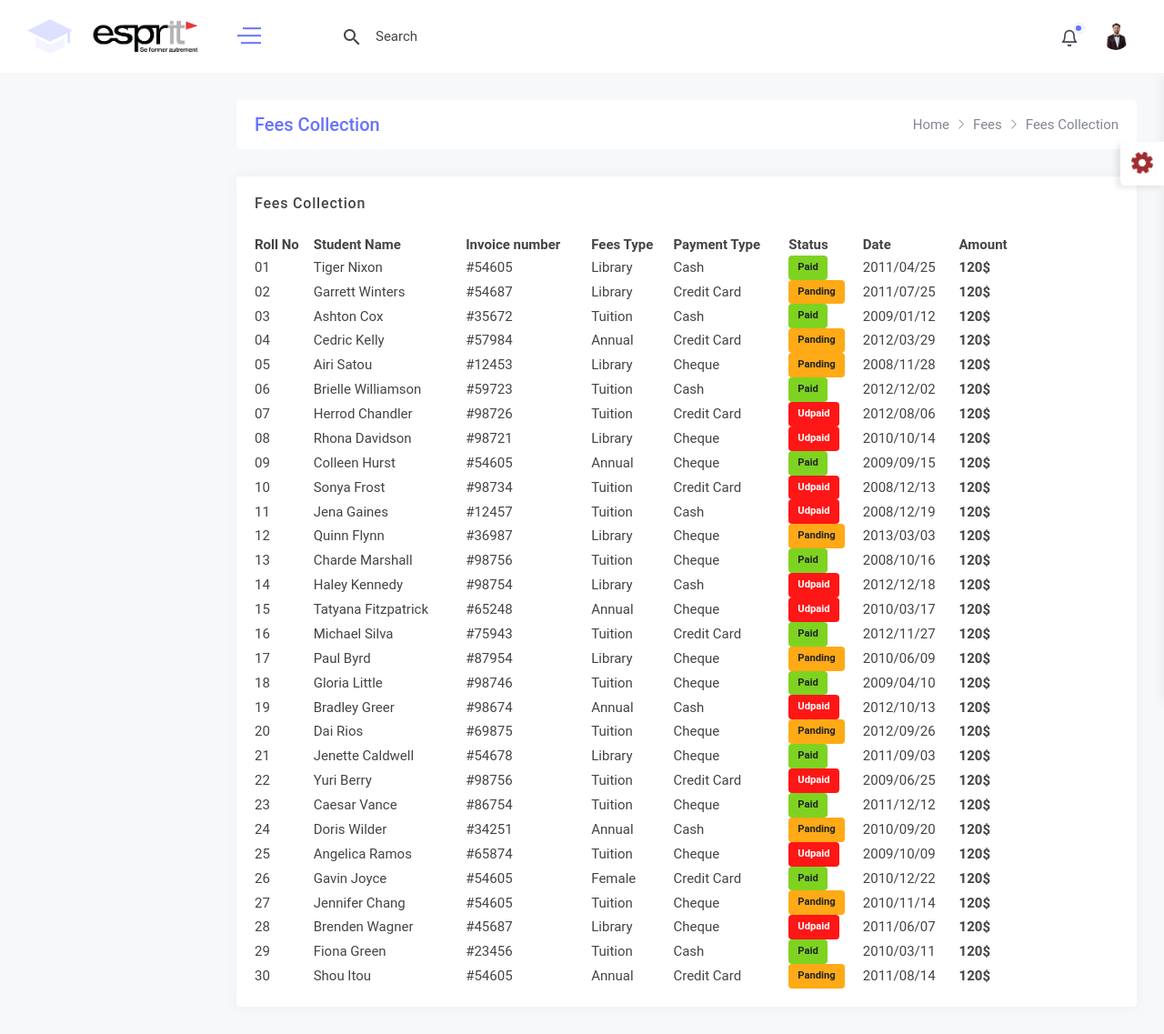
After one commit to bahahr4/esprit, a Symfony app: template templates/dash/payresto.html.twig in a window 1280 px wide. The commit adds this page. Shown: the whole page at 91% size. Run offline with Twig, Linux system fonts and the light colour scheme; the template is opened without the code that fills it, so the values that code supplies are empty; style sheets or scripts are compiled from the project's sources; some libraries are stand-ins or nearby versions; some web fonts are replaced.

Commit message:
bahahehe

```diff
--- a/templates/base.html.twig
+++ b/templates/base.html.twig
@@ -238,10 +238,10 @@
                         <span class="nav-text">Student</span>
                     </a>
                     <ul id="studentsMenu" class="collapse" aria-expanded="false">
-                        <li><a href="all-students.html">All Student</a></li>
+                        <li><a href="{{ path('app_list_students') }}">All Student</a></li>
                         <li><a href="add-students.html">Add Student</a></li>
-                        <li><a href="edit-students.html">Edit Student</a></li>
-                        <li><a href="student-profile.html">About Students</a></li>
+                        <li><a href="{{ path('app_list_students') }}">Edit Student</a></li>
+                        <li><a href="{{ path('app_list_students') }}">About Students</a></li>
                     </ul>
                 </li>
 
@@ -315,10 +315,24 @@
                         <span class="nav-text">Bourses</span>
                     </a>
                     <ul id="boursesMenu" class="collapse" aria-expanded="false">
-                        <li><a href="all-bourses.html">All Bourses</a></li>
-                        <li><a href="add-bourses.html">Add Bourses</a></li>
-                        <li><a href="edit-bourses.html">Edit Bourse</a></li>
-                        <li><a href="bourse-takers.html">Bourse Takers</a></li>
+                        <li><a href="{{ path('app_list_bourses') }}">All Bourses</a></li>
+                        <li><a href="{{ path('app_add_bourses') }}">Add Bourses</a></li>
+                        <li><a href="{{ path('app_edit_bourses') }}">Edit Bourse</a></li>
+                        <li><a href="{{ path('app_list_bourses') }}">Bourse Takers</a></li>
+                    </ul>
+                </li>
+
+
+                <li>
+                    <a class="has-arrow" href="#" data-toggle="collapse" data-target="#restaurantMenu" aria-expanded="false">
+                        <i class="la la-utensils"></i>
+                        <span class="nav-text">Restaurant</span>
+                    </a>
+                    <ul id="restaurantMenu" class="collapse">
+                        <li><a href="{{ path('app_payresto') }}">Restaurant Paiement</a></li>
+                        <li><a href="">2</a></li>
+                        <li><a href="">3</a></li>
+                        <li><a href="">4</a></li>
                     </ul>
                 </li>
 
--- a/templates/base_user.html.twig
+++ b/templates/base_user.html.twig
@@ -36,7 +36,7 @@
                 <nav class="main-nav">
                     <!-- ***** Logo Start ***** -->
                     <a href="" class="logo"> <!-- Replace 'homepage' with your actual route name -->
-                        User Interface
+                        <img class="logo-compact" src="{{ asset('images/espritlogo.png') }}" alt="" style="width: 200px; height: auto; position: relative; top: -25px;">
                     </a>
                     <!-- ***** Logo End ***** -->
                     <!-- ***** Menu Start ***** -->
--- /dev/null
+++ b/templates/dash/payresto.html.twig
@@ -0,0 +1,362 @@
+{% extends 'base.html.twig' %}
+
+{% block title %}Reclamations{% endblock %}
+
+{% block content %}
+
+
+
+
+    <div class="row page-titles mx-0">
+        <div class="col-sm-6 p-md-0">
+            <div class="welcome-text">
+                <h4>Fees Collection</h4>
+            </div>
+        </div>
+        <div class="col-sm-6 p-md-0 justify-content-sm-end mt-2 mt-sm-0 d-flex">
+            <ol class="breadcrumb">
+                <li class="breadcrumb-item"><a href="index.html">Home</a></li>
+                <li class="breadcrumb-item active"><a href="javascript:void(0);">Fees</a></li>
+                <li class="breadcrumb-item active"><a href="javascript:void(0);">Fees Collection</a></li>
+            </ol>
+        </div>
+    </div>
+
+    <div class="row">
+        <div class="col-lg-12">
+            <div class="card">
+                <div class="card-header">
+                    <h4 class="card-title">Fees Collection</h4>
+                </div>
+                <div class="card-body">
+                    <div class="table-responsive">
+                        <table id="example4" class="display" style="min-width: 845px">
+                            <thead>
+                            <tr>
+                                <th>Roll No</th>
+                                <th>Student Name</th>
+                                <th>Invoice number</th>
+                                <th>Fees Type </th>
+                                <th>Payment Type </th>
+                                <th>Status </th>
+                                <th>Date</th>
+                                <th>Amount</th>
+                            </tr>
+                            </thead>
+                            <tbody>
+                            <tr>
+                                <td>01</td>
+                                <td>Tiger Nixon</td>
+                                <td>#54605</td>
+                                <td>Library</td>
+                                <td>Cash</td>
+                                <td><span class="badge badge-success">Paid</span></td>
+                                <td>2011/04/25</td>
+                                <td><strong>120$</strong></td>
+                            </tr>
+                            <tr>
+                                <td>02</td>
+                                <td>Garrett Winters</td>
+                                <td>#54687</td>
+                                <td>Library</td>
+                                <td>Credit Card</td>
+                                <td><span class="badge badge-warning">Panding</span></td>
+                                <td>2011/07/25</td>
+                                <td><strong>120$</strong></td>
+                            </tr>
+                            <tr>
+                                <td>03</td>
+                                <td>Ashton Cox</td>
+                                <td>#35672</td>
+                                <td>Tuition</td>
+                                <td>Cash</td>
+                                <td><span class="badge badge-success">Paid</span></td>
+                                <td>2009/01/12</td>
+                                <td><strong>120$</strong></td>
+                            </tr>
+                            <tr>
+                                <td>04</td>
+                                <td>Cedric Kelly</td>
+                                <td>#57984</td>
+                                <td>Annual</td>
+                                <td>Credit Card</td>
+                                <td><span class="badge badge-warning">Panding</span></td>
+                                <td>2012/03/29</td>
+                                <td><strong>120$</strong></td>
+                            </tr>
+                            <tr>
+                                <td>05</td>
+                                <td>Airi Satou</td>
+                                <td>#12453</td>
+                                <td>Library</td>
+                                <td>Cheque</td>
+                                <td><span class="badge badge-warning">Panding</span></td>
+                                <td>2008/11/28</td>
+                                <td><strong>120$</strong></td>
+                            </tr>
+                            <tr>
+                                <td>06</td>
+                                <td>Brielle Williamson</td>
+                                <td>#59723</td>
+                                <td>Tuition</td>
+                                <td>Cash</td>
+                                <td><span class="badge badge-success">Paid</span></td>
+                                <td>2012/12/02</td>
+                                <td><strong>120$</strong></td>
+                            </tr>
+                            <tr>
+                                <td>07</td>
+                                <td>Herrod Chandler</td>
+                                <td>#98726</td>
+                                <td>Tuition</td>
+                                <td>Credit Card</td>
+                                <td><span class="badge badge-danger">Udpaid</span></td>
+                                <td>2012/08/06</td>
+                                <td><strong>120$</strong></td>
+                            </tr>
+                            <tr>
+                                <td>08</td>
+                                <td>Rhona Davidson</td>
+                                <td>#98721</td>
+                                <td>Library</td>
+                                <td>Cheque</td>
+                                <td><span class="badge badge-danger">Udpaid</span></td>
+                                <td>2010/10/14</td>
+                                <td><strong>120$</strong></td>
+                            </tr>
+                            <tr>
+                                <td>09</td>
+                                <td>Colleen Hurst</td>
+                                <td>#54605</td>
+                                <td>Annual</td>
+                                <td>Cheque</td>
+                                <td><span class="badge badge-success">Paid</span></td>
+                                <td>2009/09/15</td>
+                                <td><strong>120$</strong></td>
+                            </tr>
+                            <tr>
+                                <td>10</td>
+                                <td>Sonya Frost</td>
+                                <td>#98734</td>
+                                <td>Tuition</td>
+                                <td>Credit Card</td>
+                                <td><span class="badge badge-danger">Udpaid</span></td>
+                                <td>2008/12/13</td>
+                                <td><strong>120$</strong></td>
+                            </tr>
+                            <tr>
+                                <td>11</td>
+                                <td>Jena Gaines</td>
+                                <td>#12457</td>
+                                <td>Tuition</td>
+                                <td>Cash</td>
+                                <td><span class="badge badge-danger">Udpaid</span></td>
+                                <td>2008/12/19</td>
+                                <td><strong>120$</strong></td>
+                            </tr>
+                            <tr>
+                                <td>12</td>
+                                <td>Quinn Flynn</td>
+                                <td>#36987</td>
+                                <td>Library</td>
+                                <td>Cheque</td>
+                                <td><span class="badge badge-warning">Panding</span></td>
+                                <td>2013/03/03</td>
+                                <td><strong>120$</strong></td>
+                            </tr>
+                            <tr>
+                                <td>13</td>
+                                <td>Charde Marshall</td>
+                                <td>#98756</td>
+                                <td>Tuition</td>
+                                <td>Cheque</td>
+                                <td><span class="badge badge-success">Paid</span></td>
+                                <td>2008/10/16</td>
+                                <td><strong>120$</strong></td>
+                            </tr>
+                            <tr>
+                                <td>14</td>
+                                <td>Haley Kennedy</td>
+                                <td>#98754</td>
+                                <td>Library</td>
+                                <td>Cash</td>
+                                <td><span class="badge badge-danger">Udpaid</span></td>
+                                <td>2012/12/18</td>
+                                <td><strong>120$</strong></td>
+                            </tr>
+                            <tr>
+                                <td>15</td>
+                                <td>Tatyana Fitzpatrick</td>
+                                <td>#65248</td>
+                                <td>Annual</td>
+                                <td>Cheque</td>
+                                <td><span class="badge badge-danger">Udpaid</span></td>
+                                <td>2010/03/17</td>
+                                <td><strong>120$</strong></td>
+                            </tr>
+                            <tr>
+                                <td>16</td>
+                                <td>Michael Silva</td>
+                                <td>#75943</td>
+                                <td>Tuition</td>
+                                <td>Credit Card</td>
+                                <td><span class="badge badge-success">Paid</span></td>
+                                <td>2012/11/27</td>
+                                <td><strong>120$</strong></td>
+                            </tr>
+                            <tr>
+                                <td>17</td>
+                                <td>Paul Byrd</td>
+                                <td>#87954</td>
+                                <td>Library</td>
+                                <td>Cheque</td>
+                                <td><span class="badge badge-warning">Panding</span></td>
+                                <td>2010/06/09</td>
+                                <td><strong>120$</strong></td>
+                            </tr>
+                            <tr>
+                                <td>18</td>
+                                <td>Gloria Little</td>
+                                <td>#98746</td>
+                                <td>Tuition</td>
+                                <td>Cheque</td>
+                                <td><span class="badge badge-success">Paid</span></td>
+                                <td>2009/04/10</td>
+                                <td><strong>120$</strong></td>
+                            </tr>
+                            <tr>
+                                <td>19</td>
+                                <td>Bradley Greer</td>
+                                <td>#98674</td>
+                                <td>Annual</td>
+                                <td>Cash</td>
+                                <td><span class="badge badge-danger">Udpaid</span></td>
+                                <td>2012/10/13</td>
+                                <td><strong>120$</strong></td>
+                            </tr>
+                            <tr>
+                                <td>20</td>
+                                <td>Dai Rios</td>
+                                <td>#69875</td>
+                                <td>Tuition</td>
+                                <td>Cheque</td>
+                                <td><span class="badge badge-warning">Panding</span></td>
+                                <td>2012/09/26</td>
+                                <td><strong>120$</strong></td>
+                            </tr>
+                            <tr>
+                                <td>21</td>
+                                <td>Jenette Caldwell</td>
+                                <td>#54678</td>
+                                <td>Library</td>
+                                <td>Cheque</td>
+                                <td><span class="badge badge-success">Paid</span></td>
+                                <td>2011/09/03</td>
+                                <td><strong>120$</strong></td>
+                            </tr>
+                            <tr>
+                                <td>22</td>
+                                <td>Yuri Berry</td>
+                                <td>#98756</td>
+                                <td>Tuition</td>
+                                <td>Credit Card</td>
+                                <td><span class="badge badge-danger">Udpaid</span></td>
+                                <td>2009/06/25</td>
+                                <td><strong>120$</strong></td>
+                            </tr>
+                            <tr>
+                                <td>23</td>
+                                <td>Caesar Vance</td>
+                                <td>#86754</td>
+                                <td>Tuition</td>
+                                <td>Cheque</td>
+                                <td><span class="badge badge-success">Paid</span></td>
+                                <td>2011/12/12</td>
+                                <td><strong>120$</strong></td>
+                            </tr>
+                            <tr>
+                                <td>24</td>
+                                <td>Doris Wilder</td>
+                                <td>#34251</td>
+                                <td>Annual</td>
+                                <td>Cash</td>
+                                <td><span class="badge badge-warning">Panding</span></td>
+                                <td>2010/09/20</td>
+                                <td><strong>120$</strong></td>
+                            </tr>
+                            <tr>
+                                <td>25</td>
+                                <td>Angelica Ramos</td>
+                                <td>#65874</td>
+                                <td>Tuition</td>
+                                <td>Cheque</td>
+                                <td><span class="badge badge-danger">Udpaid</span></td>
+                                <td>2009/10/09</td>
+                                <td><strong>120$</strong></td>
+                            </tr>
+                            <tr>
+                                <td>26</td>
+                                <td>Gavin Joyce</td>
+                                <td>#54605</td>
+                                <td>Female</td>
+                                <td>Credit Card</td>
+                                <td><span class="badge badge-success">Paid</span></td>
+                                <td>2010/12/22</td>
+                                <td><strong>120$</strong></td>
+                            </tr>
+                            <tr>
+                                <td>27</td>
+                                <td>Jennifer Chang</td>
+                                <td>#54605</td>
+                                <td>Tuition</td>
+                                <td>Cheque</td>
+                                <td><span class="badge badge-warning">Panding</span></td>
+                                <td>2010/11/14</td>
+                                <td><strong>120$</strong></td>
+                            </tr>
+                            <tr>
+                                <td>28</td>
+                                <td>Brenden Wagner</td>
+                                <td>#45687</td>
+                                <td>Library</td>
+                                <td>Cheque</td>
+                                <td><span class="badge badge-danger">Udpaid</span></td>
+                                <td>2011/06/07</td>
+                                <td><strong>120$</strong></td>
+                            </tr>
+                            <tr>
+                                <td>29</td>
+                                <td>Fiona Green</td>
+                                <td>#23456</td>
+                                <td>Tuition</td>
+                                <td>Cash</td>
+                                <td><span class="badge badge-success">Paid</span></td>
+                                <td>2010/03/11</td>
+                                <td><strong>120$</strong></td>
+                            </tr>
+                            <tr>
+                                <td>30</td>
+                                <td>Shou Itou</td>
+                                <td>#54605</td>
+                                <td>Annual</td>
+                                <td>Credit Card</td>
+                                <td><span class="badge badge-warning">Panding</span></td>
+                                <td>2011/08/14</td>
+                                <td><strong>120$</strong></td>
+                            </tr>
+                            </tbody>
+                        </table>
+                    </div>
+                </div>
+            </div>
+        </div>
+    </div>
+
+
+
+
+
+
+
+
+{% endblock %}
```
Also changed, not shown: other parts of templates/base.html.twig (+13 -13 lines), src/Controller/DashController.php (+12 -0 lines), templates/dash/gestionlivraison.html.twig (added, +96 -0 lines).
